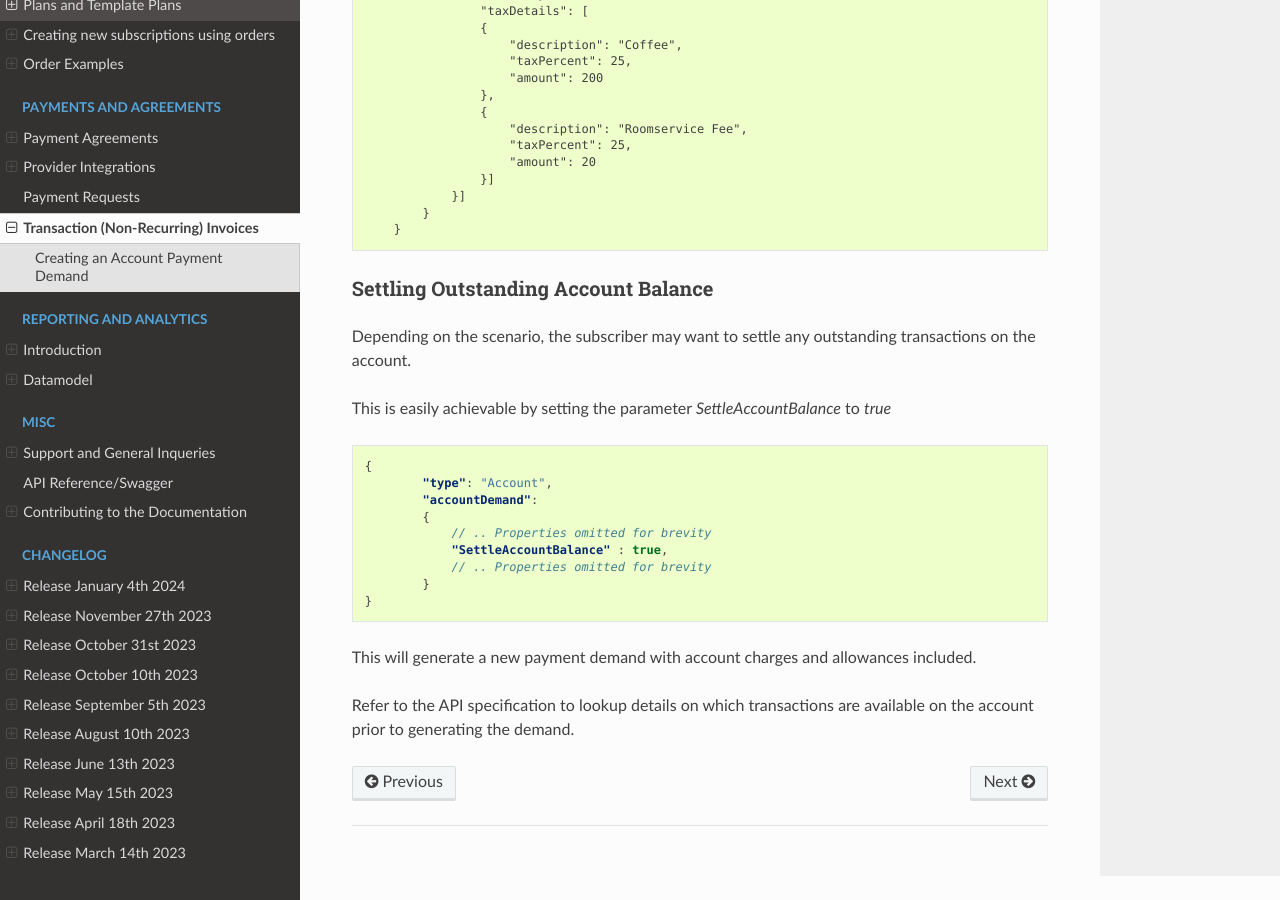
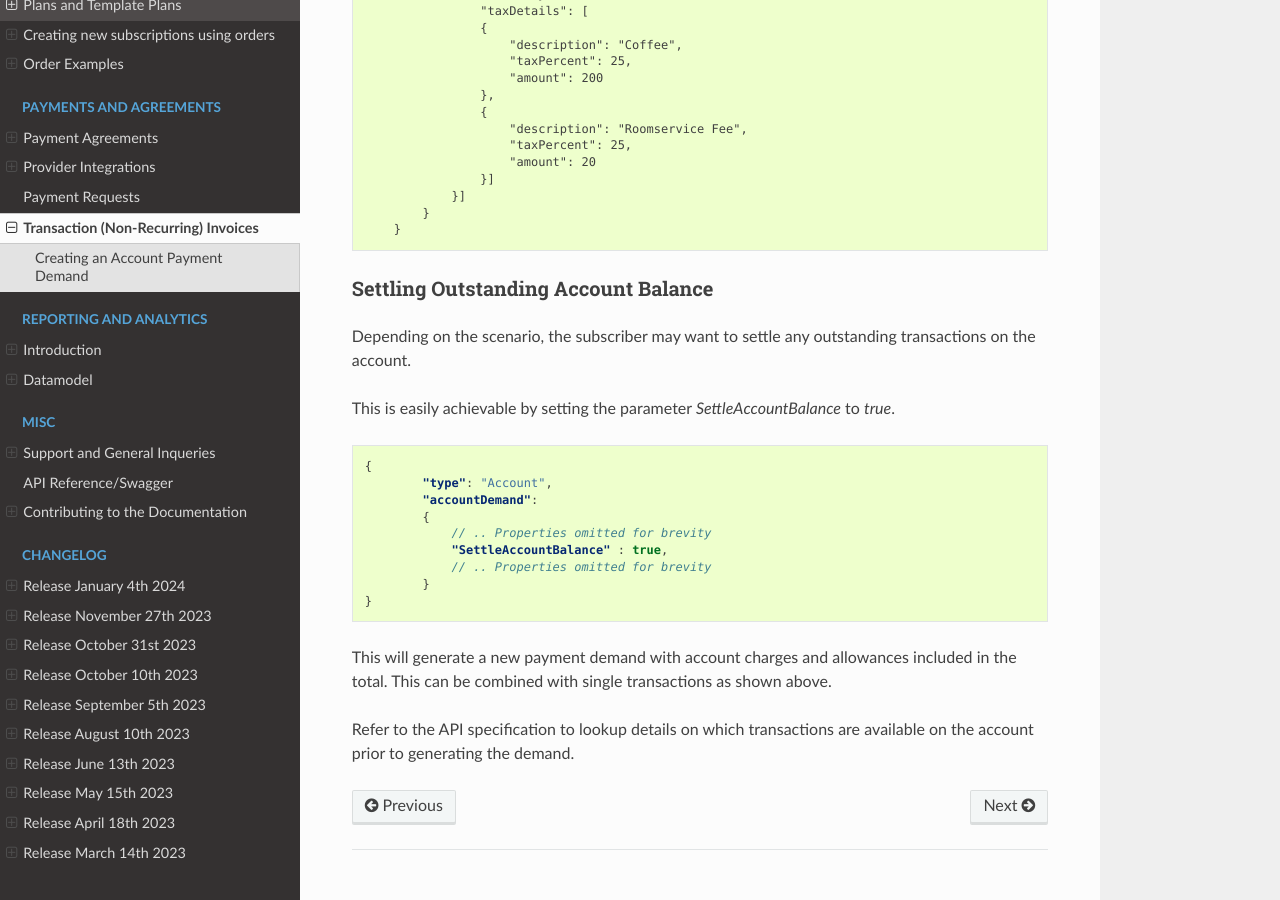
Before and after one commit to infosoftas/info-subscription-doc, a Sphinx documentation site: the page built from source/billing/standalone.rst, in a window 1280 px wide and 900 px high, scrolled down 1423 px. Built offline with Sphinx 7.4.7 and the Read the Docs theme 2.0.0, drawn with Linux system fonts in a browser that asks for light colours; formulas are drawn with MathJax 3; some of the changed text lies outside the part shown.

Commit message:
Section about standalone payment demands

```diff
--- a/source/billing/standalone.rst
+++ b/source/billing/standalone.rst
@@ -85,7 +85,7 @@ Settling Outstanding Account Balance
 ------------------------------------
 Depending on the scenario, the subscriber may want to settle any outstanding transactions on the account.
 
-This is easily achievable by setting the parameter `SettleAccountBalance` to `true`
+This is easily achievable by setting the parameter `SettleAccountBalance` to `true`.
 
 
 .. code-block:: json
@@ -100,6 +100,7 @@ This is easily achievable by setting the parameter `SettleAccountBalance` to `tr
             }
     }
 
-This will generate a new payment demand with account charges and allowances included.
+This will generate a new payment demand with account charges and allowances included in the total.
+This can be combined with single transactions as shown above.
 
 Refer to the API specification to lookup details on which transactions are available on the account prior to generating the demand.
```
Also changed, not shown: other parts of source/billing/standalone.rst (+1 -1 lines).
